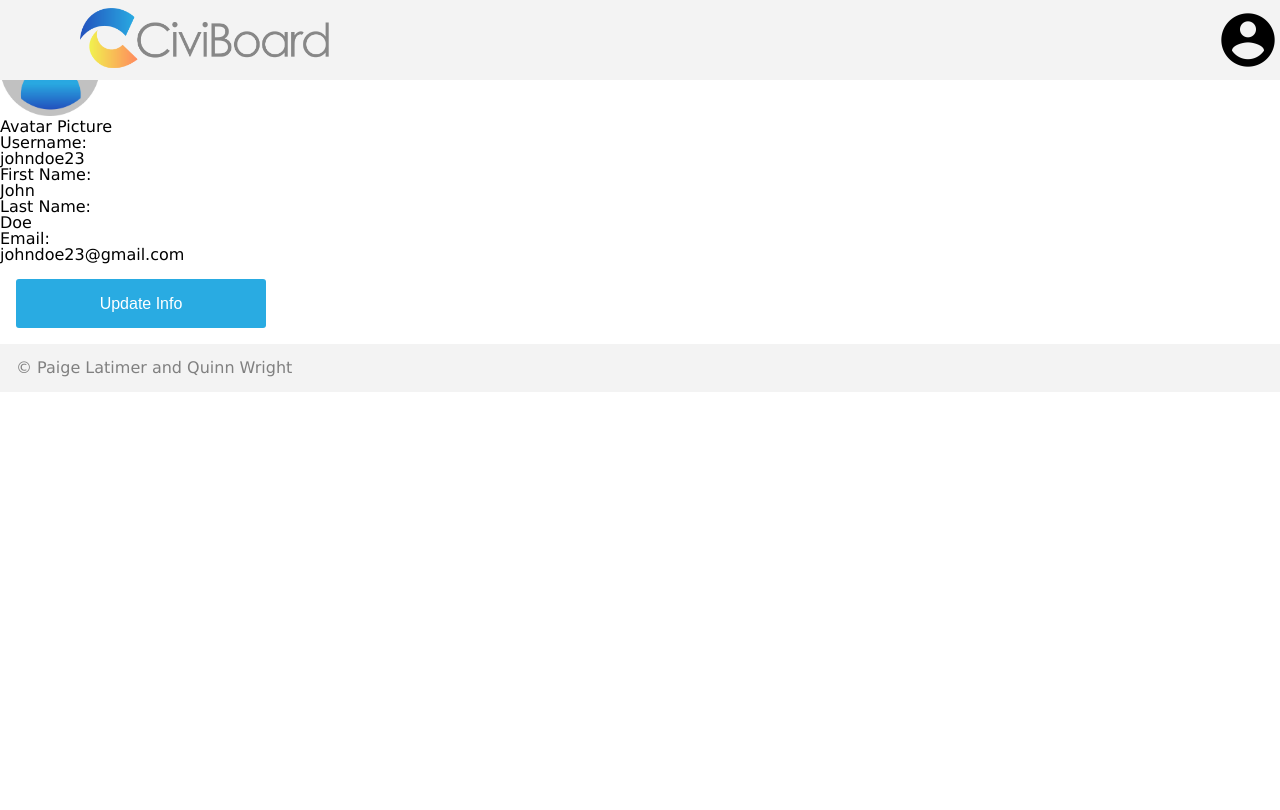
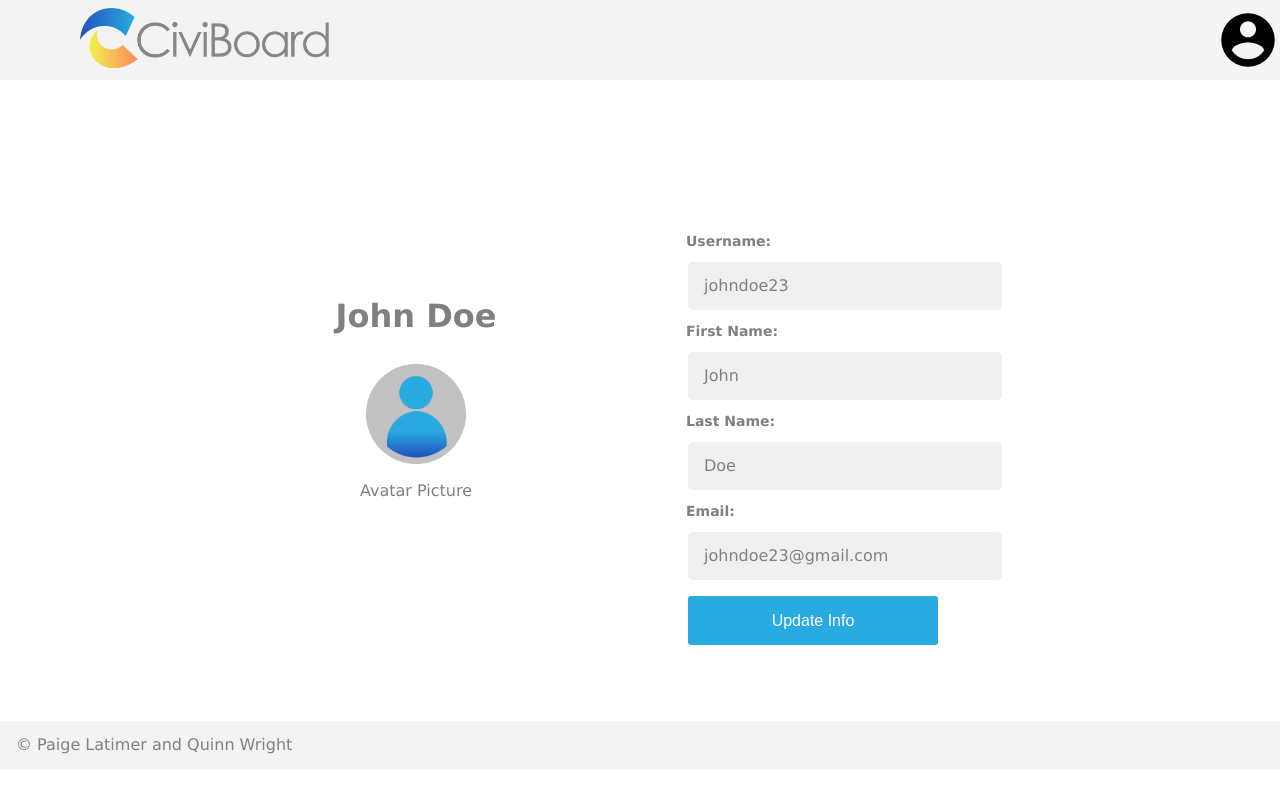
Before and after one commit to qwright/my-civi-board, a PHP site: page /profile.html in a window 1280 px wide. Before the commit the page ends 377 px from the top, so only its background shows below. Run offline with PHP 8.4, Linux system fonts and the light colour scheme.

Commit message:
fix styles

```diff
--- a/styles/styles.css
+++ b/styles/styles.css
@@ -310,3 +310,88 @@
 .reply-content {
   padding: 2em;
 }
+  }
+
+  .btn {
+    border: 2px solid transparent;
+    background: #29ABE2;
+    color: #ffffff;
+    font-size: 16px;
+    line-height: 25px;
+    padding: 10px 0;
+    text-decoration: none;
+    text-shadow: none;
+    border-radius: 3px;
+    box-shadow: none;
+    transition: 0.25s;
+    display: block;
+    width: 250px;
+    margin: 0 auto;
+  }
+
+  .btn:hover {
+    background-color: rgb(37, 128, 167);
+  }
+
+  .login-link {
+    font-size: 12px;
+    color: #444;
+    display: block;
+    margin-top: 12px;
+  }
+  /* !!!!!!!!*?
+  /* Profile */
+  .profile {
+    text-align: center;
+    margin: 10px auto;
+    width: 50%;
+    padding: 50px;
+    display: flex;
+    color: grey;
+
+    }
+  .left-profile{
+    flex-basis: 30%;
+    width: 20%;
+margin-top: 15em;
+color: grey;
+align-items: center;
+  }
+.right-profile{
+ margin-left: 10em;
+  margin-top: 10em;
+  flex-basis: 30%;
+
+}
+
+  .profile-info{
+    padding: 1em;
+    text-align: left;
+  }
+
+  .profile-photo{
+
+  }
+  figcaption{
+    padding: 1em;
+  }
+  .name h1{
+    font-size: 2em;
+    font-weight: bold;
+    padding-bottom: 1em;
+    color: grey;
+  }
+  .info-title{
+    font-weight: bold;
+    font-size: 14px;
+    text-align: left;
+    padding: 1em;
+  }
+  .info-content{
+    background-color: #f0f0f0;
+    border-radius: 5px;
+    padding: 1em;
+    width: 100%;
+    margin-left: 1em;
+    text-align: left;
+  }
```
